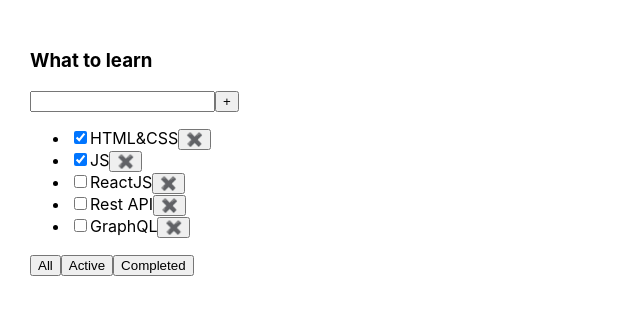
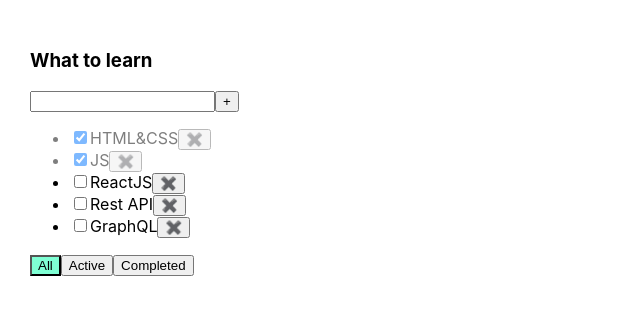
Before and after one commit to 4iklins/todolist, a React (Create React App) app: page / in a window 1280 px wide. Shown: the top 314 px of the page, without its empty margins (0-640 px from the left). Built offline with nearby package versions, Linux system fonts and the light colour scheme.

Commit message:
trim() title required

```diff
--- a/src/App.css
+++ b/src/App.css
@@ -6,3 +6,19 @@
 .App > div {
   margin-right: 50px;
 }
+
+.completed-task {
+  opacity: 0.5;
+}
+
+.btn-filter-ctive {
+  background-color: aquamarine;
+}
+
+.error-value {
+  outline: 1px solid red;
+}
+
+.error-message {
+  color: red;
+}
--- a/src/App.tsx
+++ b/src/App.tsx
@@ -17,11 +17,16 @@
 function App() {
   const [filter, setFilter] = useState<FilterType>('all');
   const [tasks, setTasks] = useState<TaskType[]>(tasks1);
+
   const removeTask = (id: string) => {
     setTasks(tasks.filter(task => task.id !== id));
   };
   const addTask = (title: string) => {
     setTasks([{ id: v1(), title: title, isDone: false }, ...tasks]);
+  };
+
+  const changeTaskStatus = (taskId: string) => {
+    setTasks(tasks.map(task => (task.id === taskId ? { ...task, isDone: !task.isDone } : task)));
   };
 
   let taskForTodoList = tasks;
@@ -41,9 +46,11 @@
       <Todolist
         title='What to learn'
         tasks={taskForTodoList}
+        filter={filter}
         addTask={addTask}
         removeTask={removeTask}
         changeFilter={changeFilter}
+        changeTaskStatus={changeTaskStatus}
       />
     </div>
   );
--- a/src/Todolist.tsx
+++ b/src/Todolist.tsx
@@ -4,9 +4,11 @@
 export interface TodoListProps {
   title: string;
   tasks: TaskType[];
+  filter: FilterType;
   removeTask: (id: string) => void;
   addTask: (title: string) => void;
   changeFilter: (filter: FilterType) => void;
+  changeTaskStatus: (taskId: string) => void;
 }
 
 export type TaskType = {
@@ -17,7 +19,9 @@
 
 const Todolist = (props: TodoListProps) => {
   const [title, setTitle] = useState<string>('');
+  const [error, setError] = useState<boolean>(false);
   const onInputChangeHandler = (evt: ChangeEvent<HTMLInputElement>) => {
+    setError(false);
     setTitle(evt.currentTarget.value);
   };
 
@@ -28,22 +32,36 @@
   };
 
   const addTask = () => {
-    props.addTask(title);
-    setTitle('');
+    if (title && title.trim() !== '') {
+      props.addTask(title.trim());
+      setTitle('');
+    } else {
+      setError(true);
+      setTitle('');
+    }
   };
 
   return (
     <div>
       <h3>{props.title}</h3>
       <div>
-        <input value={title} onChange={onInputChangeHandler} onKeyDown={onEnterPressHandler} />
+        <input
+          value={title}
+          onChange={onInputChangeHandler}
+          onKeyDown={onEnterPressHandler}
+          className={error ? 'error-value' : ''}
+        />
         <button onClick={addTask}>+</button>
+        {error && <div className='error-message'>Title is reauired</div>}
       </div>
       <ul>
         {props.tasks.map(task => {
+          const onChangeTaskStatusHandler = () => {
+            props.changeTaskStatus(task.id);
+          };
           return (
-            <li key={task.id}>
-              <input type='checkbox' checked={task.isDone} />
+            <li key={task.id} className={task.isDone ? 'completed-task' : ''}>
+              <input type='checkbox' checked={task.isDone} onChange={onChangeTaskStatusHandler} />
               <span>{task.title}</span>
               <button onClick={() => props.removeTask(task.id)}>✖️</button>
             </li>
@@ -51,9 +69,19 @@
         })}
       </ul>
       <div>
-        <button onClick={() => props.changeFilter('all')}>All</button>
-        <button onClick={() => props.changeFilter('active')}>Active</button>
-        <button onClick={() => props.changeFilter('completed')}>Completed</button>
+        <button className={props.filter === 'all' ? 'btn-filter-ctive' : ''} onClick={() => props.changeFilter('all')}>
+          All
+        </button>
+        <button
+          className={props.filter === 'active' ? 'btn-filter-ctive' : ''}
+          onClick={() => props.changeFilter('active')}>
+          Active
+        </button>
+        <button
+          className={props.filter === 'completed' ? 'btn-filter-ctive' : ''}
+          onClick={() => props.changeFilter('completed')}>
+          Completed
+        </button>
       </div>
     </div>
   );
```
